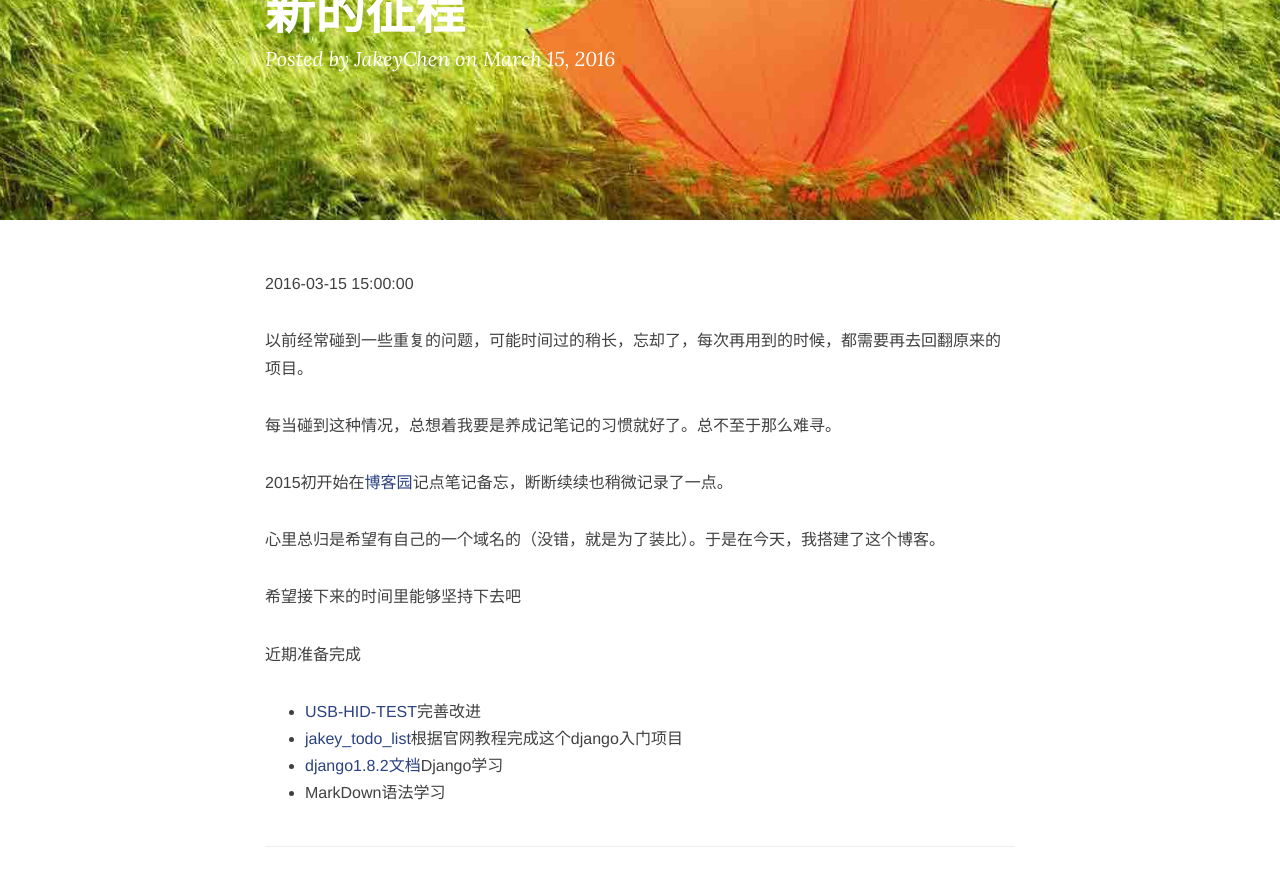
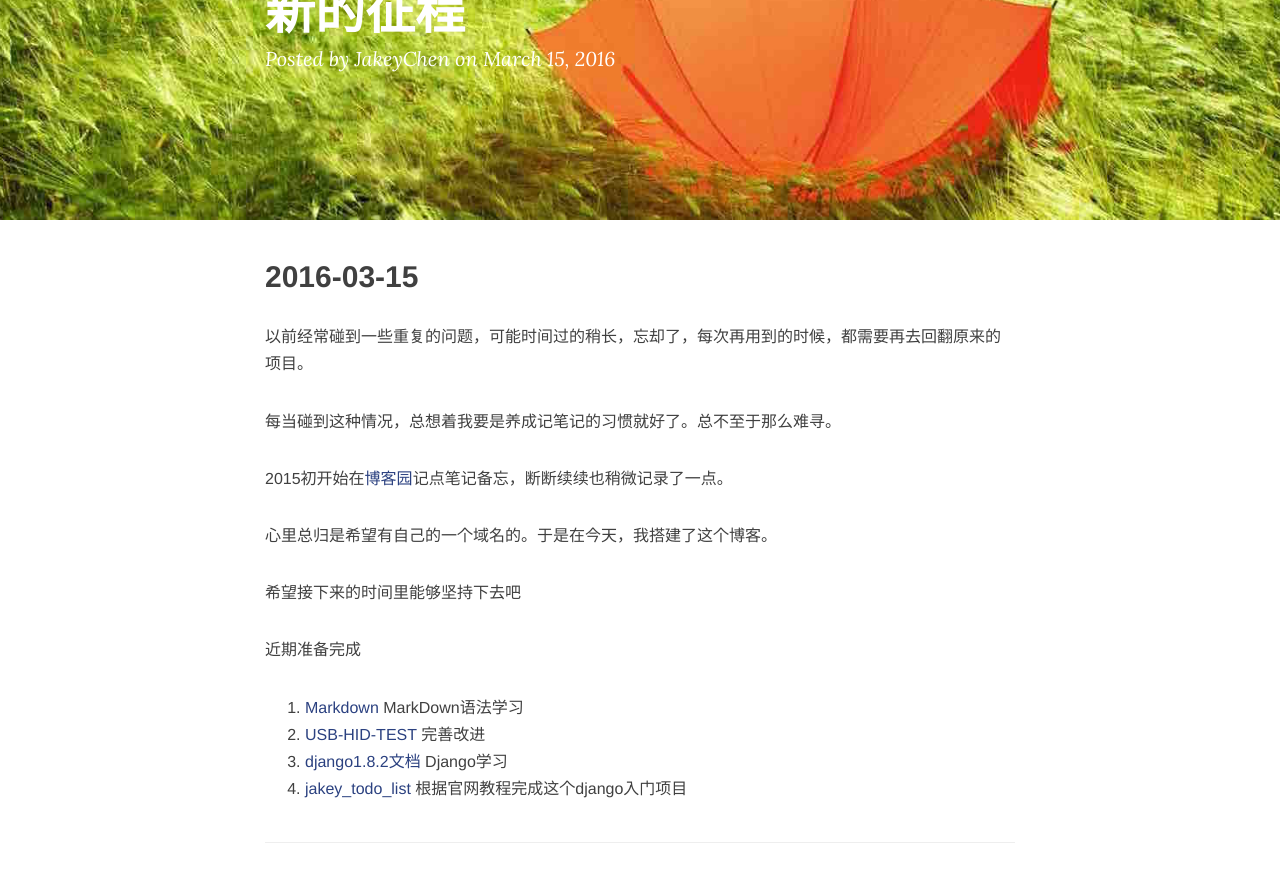
Before and after one commit to JakeyChen/JakeyChen.github.io, a Jekyll site: the page built from _posts/2016-03-15-First.md, in a window 1280 px wide and 900 px high, scrolled down 214 px. Shown: the top 886 px of the window. Built offline with Jekyll 4.4.1, drawn with Linux system fonts in a browser that asks for light colours; nearby versions of some CDN libraries; comment, search, counter and statistics services are not loaded.

Commit message:
change first post file

```diff
--- a/_posts/2016-03-15-First.md
+++ b/_posts/2016-03-15-First.md
@@ -8,21 +8,20 @@ description: everything will be ok.
 ---
 
 
-2016-03-15 15:00:00
-
+2016-03-15
+---
 以前经常碰到一些重复的问题，可能时间过的稍长，忘却了，每次再用到的时候，都需要再去回翻原来的项目。
 
 每当碰到这种情况，总想着我要是养成记笔记的习惯就好了。总不至于那么难寻。
 
 2015初开始在[博客园](http://home.cnblogs.com/u/jakeyChen/)记点笔记备忘，断断续续也稍微记录了一点。
 
-心里总归是希望有自己的一个域名的（没错，就是为了装比）。于是在今天，我搭建了这个博客。
+心里总归是希望有自己的一个域名的。于是在今天，我搭建了这个博客。
 
 希望接下来的时间里能够坚持下去吧
 
 近期准备完成
-
-- [USB-HID-TEST](http://git.oschina.net/jakey.chen/USB-HID-TEST)完善改进
-- [jakey_todo_list](https://github.com/JakeyChen/jakey_todo_list)根据官网教程完成这个django入门项目
-- [django1.8.2文档](http://python.usyiyi.cn/django/index.html)Django学习
-- MarkDown语法学习
+1. [Markdown](http://markdown.tw/) MarkDown语法学习
+2. [USB-HID-TEST](http://git.oschina.net/jakey.chen/USB-HID-TEST) 完善改进
+3. [django1.8.2文档](http://python.usyiyi.cn/django/index.html) Django学习
+4. [jakey_todo_list](https://github.com/JakeyChen/jakey_todo_list) 根据官网教程完成这个django入门项目
```
Also changed, not shown: 1 other file.
